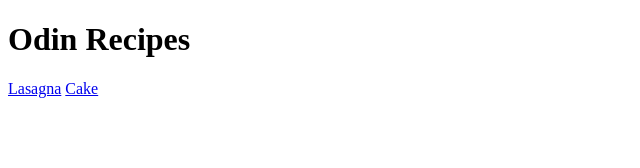
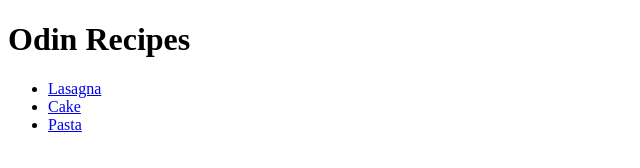
Before and after one commit to samtaborsky/odin-recipes, a plain HTML site: page index.html in a window 1280 px wide. Shown: the whole page, without its empty margins (0-640 px from the left). Drawn offline with Linux system fonts and the light colour scheme.

Commit message:
Add ul of recipes with links

```diff
--- a/index.html
+++ b/index.html
@@ -6,7 +6,10 @@
 </head>
 <body>
     <h1>Odin Recipes</h1>
-    <a href="recipes/lasagna.html">Lasagna</a>
-    <a href="recipes/cake.html">Cake</a>
+    <ul>
+        <li><a href="recipes/lasagna.html">Lasagna</a></li>
+        <li><a href="recipes/cake.html">Cake</a></li>
+        <li><a href="recipes/pasta.html">Pasta</a></li>
+    </ul>
 </body>
 </html>
```
